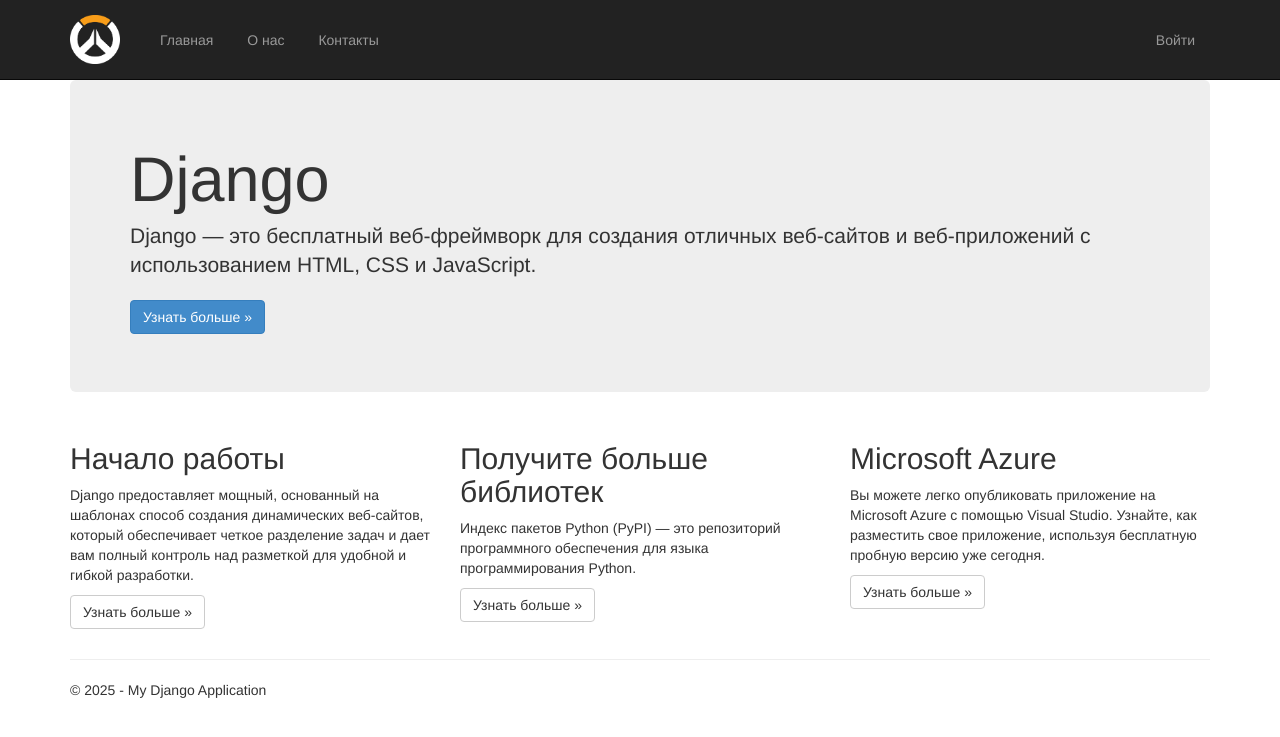
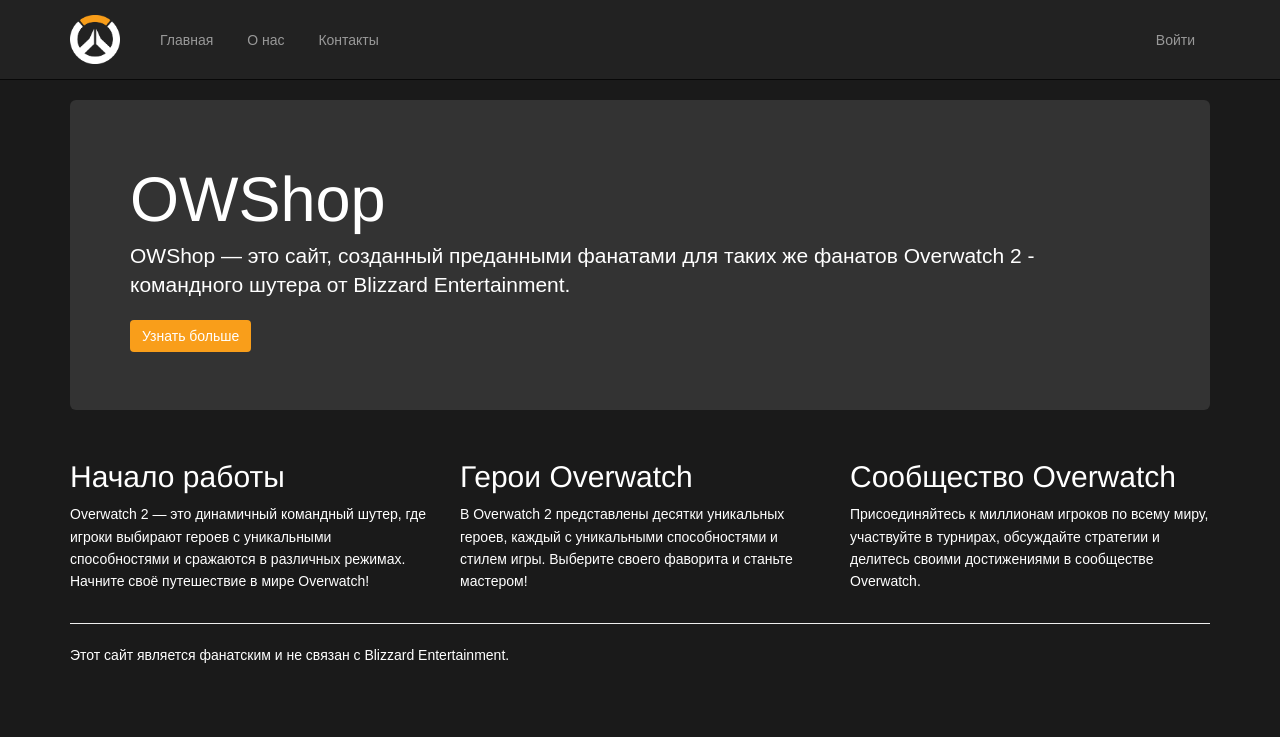
Before and after one commit to bloosta/OWShop, a Django app: page / in a window 1280 px wide. Shown: the top 737 px of the page. Run offline with Django 3.2, Linux system fonts and the light colour scheme; some libraries are stand-ins or nearby versions.

Commit message:
Some design

```diff
--- a/OWShop/app/static/app/content/site.css
+++ b/OWShop/app/static/app/content/site.css
@@ -1,7 +1,12 @@
 body {
-    padding-top: 80px;
+    padding-top: 100px;
     padding-bottom: 20px;
+    font-family: Arial;
+    line-height: 1.6;
+    background-color: #1a1a1a;
+    color: #ffffff;
 }
+
 
 /* Set padding to keep content from hitting the edges */
 .body-content {
@@ -56,3 +61,13 @@
     display: inline-block;
     float: none;
 }
+
+.jumbotron {
+    background-color: #333
+}
+
+.btn {
+    background-color: #f99e1a;
+    color: #ffffff;
+    border: none;
+}
--- a/OWShop/app/templates/app/index.html
+++ b/OWShop/app/templates/app/index.html
@@ -3,30 +3,25 @@
 {% block content %}
 
 <div class="jumbotron">
-    <h1>Django</h1>
-    <p class="lead">Django — это бесплатный веб-фреймворк для создания отличных веб-сайтов и веб-приложений с использованием HTML, CSS и JavaScript.</p>
-    <p><a href="https://www.djangoproject.com/" class="btn btn-primary btn-large">Узнать больше &raquo;</a></p>
+    <h1>OWShop</h1>
+    <p class="lead">OWShop — это сайт, созданный преданными фанатами для таких же фанатов Overwatch 2 - командного шутера от Blizzard Entertainment.</p>
+    <p><a href="https://overwatch.blizzard.com/" class="btn btn-default">Узнать больше</a></p>
 </div>
 
 <div class="row">
     <div class="col-md-4">
         <h2>Начало работы</h2>
         <p>
-            Django предоставляет мощный, основанный на шаблонах способ создания динамических веб-сайтов, который
-            обеспечивает четкое разделение задач и дает вам полный контроль над разметкой
-            для удобной и гибкой разработки.
+            Overwatch 2 — это динамичный командный шутер, где игроки выбирают героев с уникальными способностями и сражаются в различных режимах. Начните своё путешествие в мире Overwatch!
         </p>
-        <p><a class="btn btn-default" href="https://djangobook.com/django-tutorials/">Узнать больше &raquo;</a></p>
     </div>
     <div class="col-md-4">
-        <h2>Получите больше библиотек</h2>
-        <p>Индекс пакетов Python (PyPI) — это репозиторий программного обеспечения для языка программирования Python.</p>
-        <p><a class="btn btn-default" href="https://pypi.org/">Узнать больше &raquo;</a></p>
+        <h2>Герои Overwatch</h2>
+        <p>В Overwatch 2 представлены десятки уникальных героев, каждый с уникальными способностями и стилем игры. Выберите своего фаворита и станьте мастером!</p>
     </div>
     <div class="col-md-4">
-        <h2>Microsoft Azure</h2>
-        <p>Вы можете легко опубликовать приложение на Microsoft Azure с помощью Visual Studio. Узнайте, как разместить свое приложение, используя бесплатную пробную версию уже сегодня.</p>
-        <p><a class="btn btn-default" href="http://azure.microsoft.com">Узнать больше &raquo;</a></p>
+        <h2>Сообщество Overwatch</h2>
+        <p>Присоединяйтесь к миллионам игроков по всему миру, участвуйте в турнирах, обсуждайте стратегии и делитесь своими достижениями в сообществе Overwatch.</p>
     </div>
 </div>
 
--- a/OWShop/app/templates/app/layout.html
+++ b/OWShop/app/templates/app/layout.html
@@ -3,7 +3,7 @@
 <head>
     <meta charset="utf-8" />
     <meta name="viewport" content="width=device-width, initial-scale=1.0">
-    <title>{{ title }} - My Django Application</title>
+    <title>{{ title }} - OWShop</title>
     {% load staticfiles %}
     <link rel="stylesheet" type="text/css" href="{% static 'app/content/bootstrap.min.css' %}" />
     <link rel="stylesheet" type="text/css" href="{% static 'app/content/site.css' %}" />
@@ -35,11 +35,12 @@
     <div class="container body-content">
 {% block content %}{% endblock %}
         <hr/>
+
         <footer>
-            <p>&copy; {{ year }} - My Django Application</p>
+            <p>Этот сайт является фанатским и не связан с Blizzard Entertainment.</p>
         </footer>
+
     </div>
-
     <script src="{% static 'app/scripts/jquery-1.10.2.js' %}"></script>
     <script src="{% static 'app/scripts/bootstrap.js' %}"></script>
     <script src="{% static 'app/scripts/respond.js' %}"></script>
```
